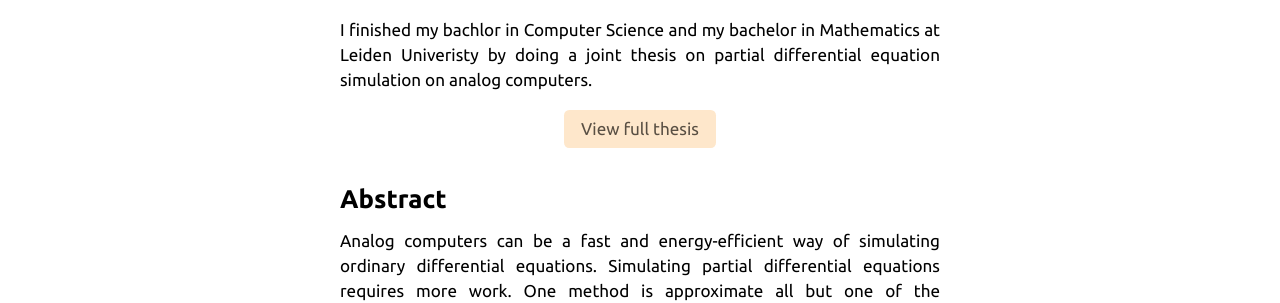
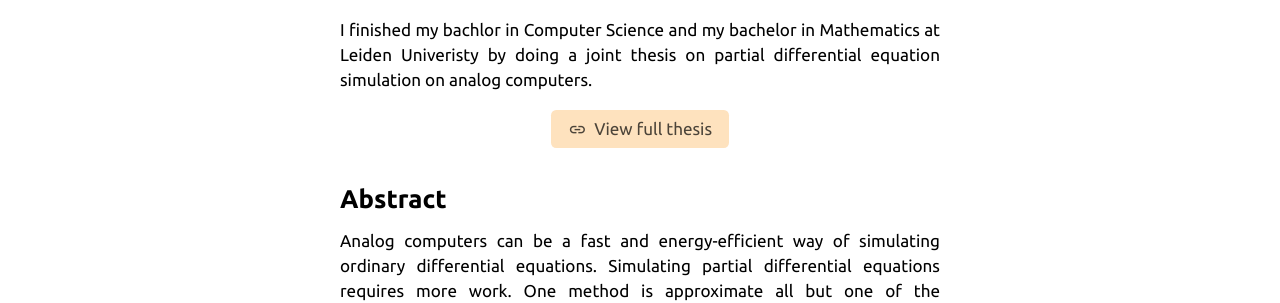
Before and after one commit to dirckvdende/dirckvdende.github.io, a Jekyll site: the page built from collections/_research/bachelor-thesis.md, in a window 1280 px wide. Shown: the part 522-825 px from the top of the page. Built offline with Jekyll 4.4.1, drawn with Linux system fonts in a browser that asks for light colours.

Commit message:
Added more style to center buttons

```diff
--- a/_includes/center-button.html
+++ b/_includes/center-button.html
@@ -1,7 +1,11 @@
 {% assign accent_color = include.accent_color | default: site.default_accent_color %}
 <div class="center-button">
     <a href="{{ include.href | relative_url }}" style="
-        background-color: color-mix(in srgb, {{ accent_color }}, transparent 20%);
-        color: color-mix(in srgb, {{ accent_color }}, black 65%);
-    ">{{ include.text | xml_escape }}</a>
+        background-color: {{ accent_color }};
+        color: color-mix(in srgb, {{ accent_color }}, black 70%);
+    ">
+        {%- if include.icon -%}
+            <span class="material-symbols-outlined">{{ include.icon }}</span>
+        {%- endif -%}
+        {{- include.text | xml_escape -}}</a>
 </div>
--- a/_layouts/default.html
+++ b/_layouts/default.html
@@ -6,7 +6,7 @@
     <meta name="viewport" content="width=device-width, initial-scale=1">
     {% assign style_url = '/assets/main.css' | relative_url %}
     {% include stylesheet_link.html url=style_url %}
-    {% include stylesheet_link.html url='https://fonts.googleapis.com/css2?family=Material+Symbols+Outlined:opsz,wght,FILL,GRAD@24,400,0,0&icon_names=menu' %}
+    {% include stylesheet_link.html url='https://fonts.googleapis.com/css2?family=Material+Symbols+Outlined:opsz,wght,FILL,GRAD@24,400,0,0' %}
     {% include stylesheet_link.html url='https://fonts.googleapis.com/css2?family=Ubuntu:ital,wght@0,300;0,400;0,500;0,700;1,300;1,400;1,500;1,700&display=swap' %}
     <link rel="icon" type="image/x-icon" href="{{ '/assets/img/favicon.avif' | relative_url }}">
     {% if page.title %}
--- a/_sass/components/center-button.scss
+++ b/_sass/components/center-button.scss
@@ -11,9 +11,18 @@
         padding: .4em 1em;
         border-radius: .3em;
         font-weight: normal;
+        transition: box-shadow .1s, translate .1s;
 
         &:hover {
             text-decoration: underline;
+            box-shadow: 0 .15em .3em -.15em #00000055;
+            translate: 0 -.1em;
+        }
+
+        .material-symbols-outlined {
+            font-size: 1.1em;
+            translate: 0 .2em;
+            margin-right: .4em;
         }
     }
 }
--- a/collections/_research/bachelor-thesis.md
+++ b/collections/_research/bachelor-thesis.md
@@ -9,7 +9,7 @@
 
 I finished my bachlor in Computer Science and my bachelor in Mathematics at Leiden Univeristy by doing a joint thesis on partial differential equation simulation on analog computers.
 
-{% include center-button.html href="https://theses.liacs.nl/2706" text="View full thesis" %}
+{% include center-button.html href="https://theses.liacs.nl/2706" text="View full thesis" icon="link" %}
 
 ## Abstract
 
```
